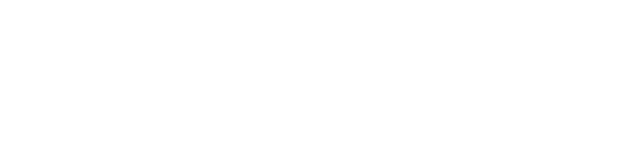
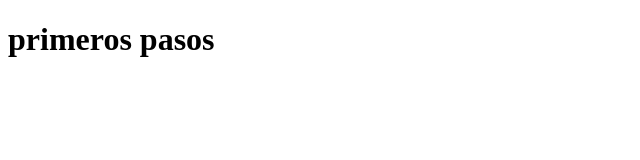
Before and after one commit to MajoPino/CSS, a plain HTML site: page index.html in a window 1280 px wide. Shown: the whole page, without its empty margins (0-640 px from the left). Drawn offline with Linux system fonts and the light colour scheme.

Commit message:
Creación de títulos

```diff
--- a/index.html
+++ b/index.html
@@ -6,7 +6,9 @@
     <title>Primeros Pasos</title>
 </head>
 <body>
-    <header></header>
+    <header>
+        <h1>primeros pasos</h1>
+    </header>
     <main></main>
     <footer></footer>
 </body>
```
